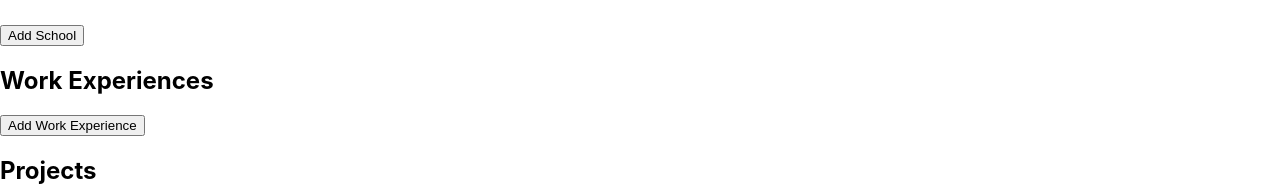
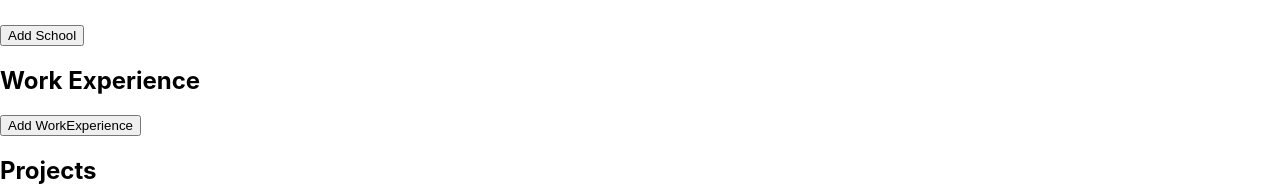
Before and after one commit to ycheng11065/Resume-Builder, a React (Create React App) app: page / in a window 1280 px wide. Shown: the part 220-406 px from the top of the page. Built offline with nearby package versions, Linux system fonts and the light colour scheme.

Commit message:
connecting components to super class

```diff
--- a/src/components/WorkExperience.js
+++ b/src/components/WorkExperience.js
@@ -1,38 +1,12 @@
-import React, { Component } from "react";
+import React from "react";
+import DynamicComponents from "./DynamicComponents";
 
-class WorkExperience extends Component {
-  constructor() {
-    super();
-
-    this.state = {
-      workExperience: [],
-      inputValues: {},
-    };
-  }
-
-  handleChange = (workId) => (e) => {
-    const { name, value } = e.target;
-    this.setState({
-      inputValues: {
-        ...this.state.inputValues,
-        [workId]: {
-          ...this.state.inputValues[workId],
-          [name]: value,
-        },
-      },
-    });
-  };
-
-  addWorkExperience = () => {
-    const { inputValues, workExperience } = this.state;
-    const workExperienceAmount = workExperience.length;
-    const workId = `Work-${workExperienceAmount + 1}`;
-
-    this.setState({
-      workExperience: [ ...workExperience, workId ],
-      inputValues: {
-        ...inputValues,
-        [workId]: {
+class WorkExperience extends DynamicComponents {
+  constructor(props) {
+    super(props, {
+      itemName: "WorkExperience",
+      title: "Work Experience",
+      defaultInputValues: {
         position: "",
         company: "",
         startDate: "",
@@ -40,65 +14,57 @@ class WorkExperience extends Component {
         location: "",
         description: "",
       },
-      },
     });
-  };
+  }
 
-  render() {
-    const { workExperience, inputValues } = this.state;
+
+  renderInputs(workId, inputValues, handleChange) {
 
     return (
       <div>
-        <h2>Work Experiences</h2>
-        <button onClick={this.addWorkExperience}>Add Work Experience</button>
-        {workExperience.map(workId => (
-          <div key={workId}>
         <input
           type="text"
           name="position"
           placeholder="Position"
           value={inputValues[workId]["position"]}
-              onChange={this.handleChange(workId)}
+          onChange={handleChange}
         />
         <input
           type="text"
           name="company"
           placeholder="Company"
           value={inputValues[workId]["company"]}
-              onChange={this.handleChange(workId)}
+          onChange={handleChange}
         />
         <input
           type="date"
           name="startDate"
           placeholder="Start date"
           value={inputValues[workId]["startDate"]}
-              onChange={this.handleChange(workId)}
+          onChange={handleChange}
         />
         <input
           type="date"
           name="endDate"
           placeholder="End date"
           value={inputValues[workId]["endDate"]}
-              onChange={this.handleChange(workId)}
+          onChange={handleChange}
         />
         <input
           type="text"
           name="location"
           placeholder="Location"
           value={inputValues[workId]["location"]}
-              onChange={this.handleChange(workId)}
+          onChange={handleChange}
         />
         <textarea
           name="description"
           placeholder="Description"
           value={inputValues[workId]["description"]}
-              onChange={this.handleChange(workId)}
+          onChange={handleChange}
           rows="4"
           cols="50"
         />
-          </div>
-        ))
-        }
       </div>
     );
   }
```
Lines whose indentation alone changed are shown as unchanged.
